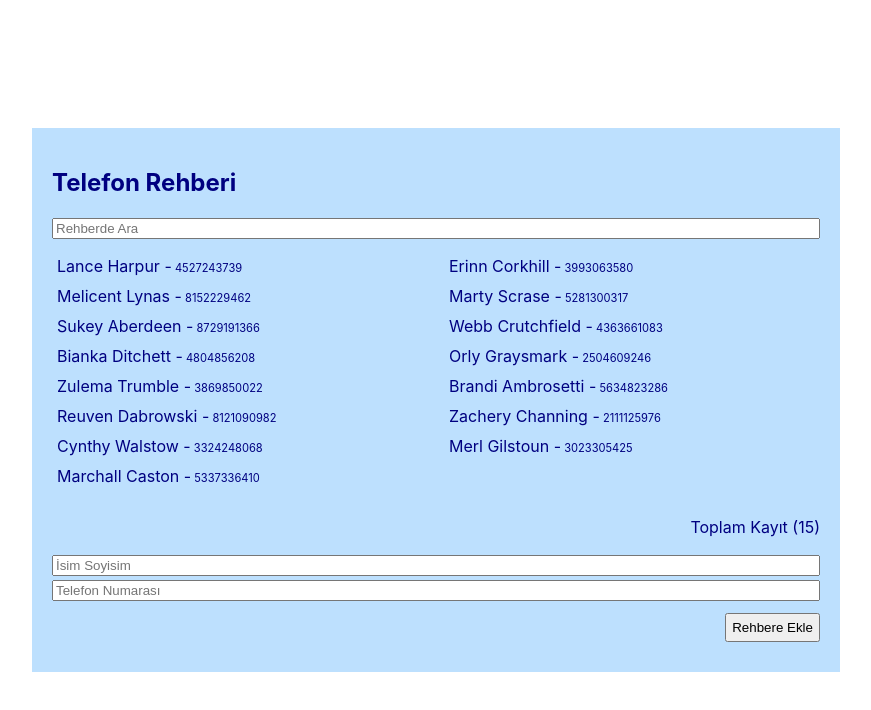
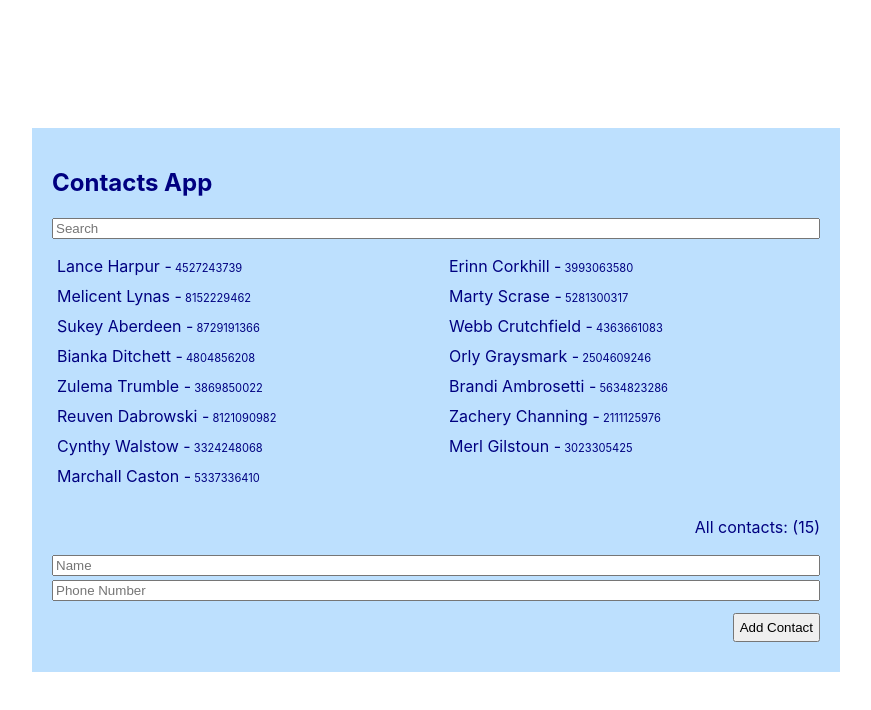
Before and after one commit to ugurkiymetli/patika-react-contacts-app, a React (Create React App) app: page / in a window 1280 px wide. Shown: the top 710 px of the page, without its empty margins (204-1075 px from the left). Built offline with nearby package versions, Linux system fonts and the light colour scheme.

Commit message:
translated to english

```diff
--- a/public/index.html
+++ b/public/index.html
@@ -22,7 +22,7 @@
       work correctly both with client-side routing and a non-root public URL.
       Learn how to configure a non-root public URL by running `npm run build`.
     -->
-    <title>Telefon Rehberi</title>
+    <title>React - Contacts App</title>
   </head>
   <body>
     <noscript>You need to enable JavaScript to run this app.</noscript>
--- a/src/Components/Contacts/Form/index.js
+++ b/src/Components/Contacts/Form/index.js
@@ -15,16 +15,18 @@ function Form({ addContact, contacts }) {
   useEffect(() => {
     console.log("Form Component Mounted!");
   }, []);
+
   // forma veri girdiğinde stateler güncelleniyor.
   const onFormChange = (e) => {
     setForm({ ...form, [e.target.name]: e.target.value });
   };
+
   //veriyi contacts'e ekliyoruz
   //eğer boş ise false dönüyor.
   const onSubmit = (e) => {
     e.preventDefault();
     if (form.fullname === "" || form.phone_number === "") {
-      console.log("isim veya telefon numarası boş olamaz.");
+      console.log("name or phone number cannot be empty.");
       return false;
     }
     //önceki datayı tutup üzerine ekledik.
@@ -36,7 +38,7 @@ function Form({ addContact, contacts }) {
       <div>
         <input
           name="fullname"
-          placeholder="İsim Soyisim"
+          placeholder="Name"
           value={form.fullname}
           onChange={onFormChange}
         />
@@ -44,13 +46,13 @@ function Form({ addContact, contacts }) {
       <div>
         <input
           name="phone_number"
-          placeholder="Telefon Numarası"
+          placeholder="Phone Number"
           value={form.phone_number}
           onChange={onFormChange}
         />
       </div>
       <div>
-        <button>Rehbere Ekle</button>
+        <button>Add Contact</button>
       </div>
     </form>
   );
--- a/src/Components/Contacts/List/index.js
+++ b/src/Components/Contacts/List/index.js
@@ -16,7 +16,7 @@ function List({ contacts }) {
     <div>
       <input
         className="filterInput"
-        placeholder="Rehberde Ara"
+        placeholder="Search"
         value={filterText}
         onChange={(e) => setfilterText(e.target.value)}
       />
@@ -30,7 +30,7 @@ function List({ contacts }) {
           </li>
         ))}
       </ul>
-      <p>Toplam Kayıt ({filtered.length})</p>
+      <p>All contacts: ({filtered.length})</p>
     </div>
   );
 }
--- a/src/Components/Contacts/index.js
+++ b/src/Components/Contacts/index.js
@@ -71,7 +71,7 @@ function Contacts() {
   }, [contacts]);
   return (
     <div id="container">
-      <h2>Telefon Rehberi</h2>
+      <h2>Contacts App</h2>
       <List contacts={contacts} />
       <Form addContact={setContacts} contacts={contacts} />
     </div>
```
